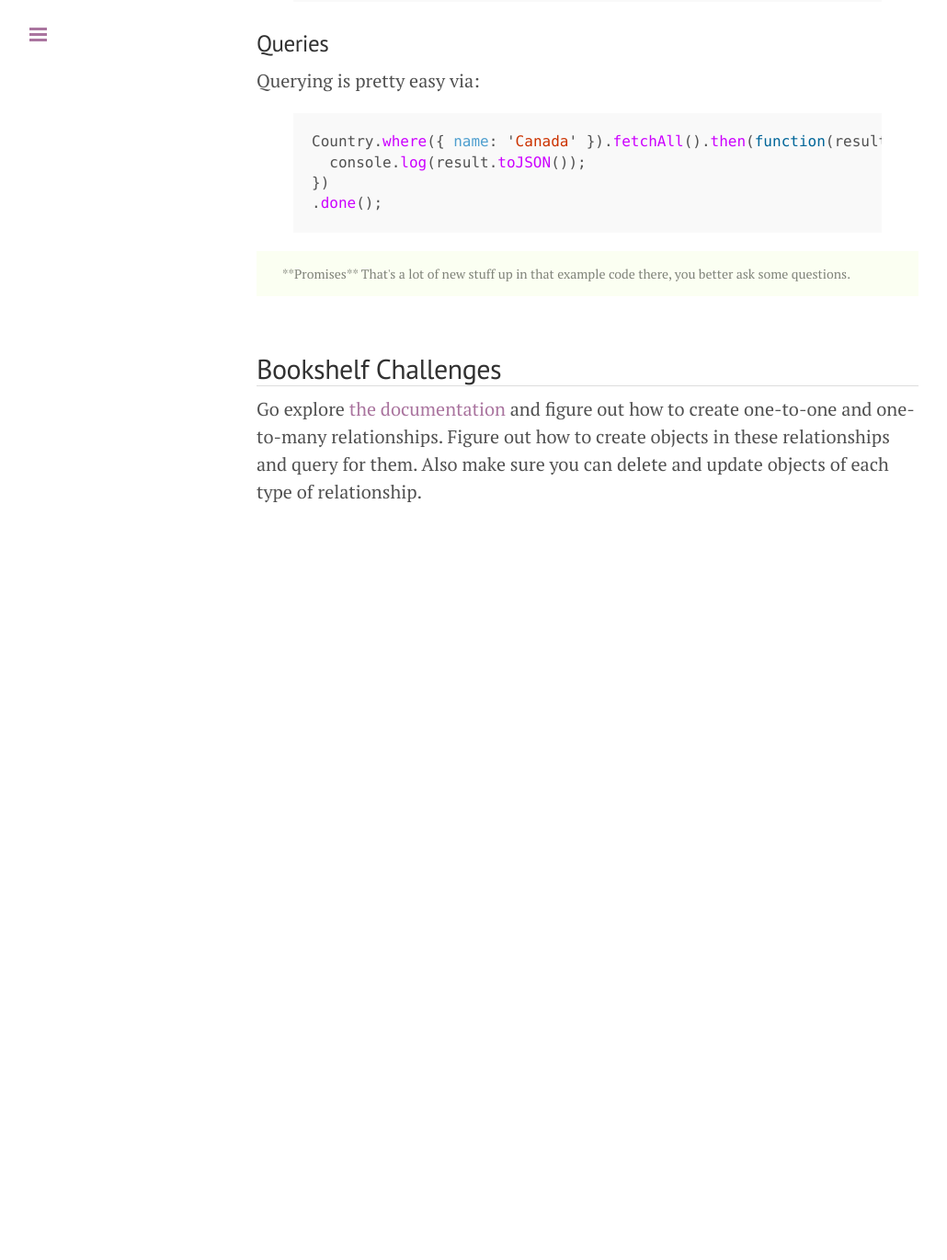
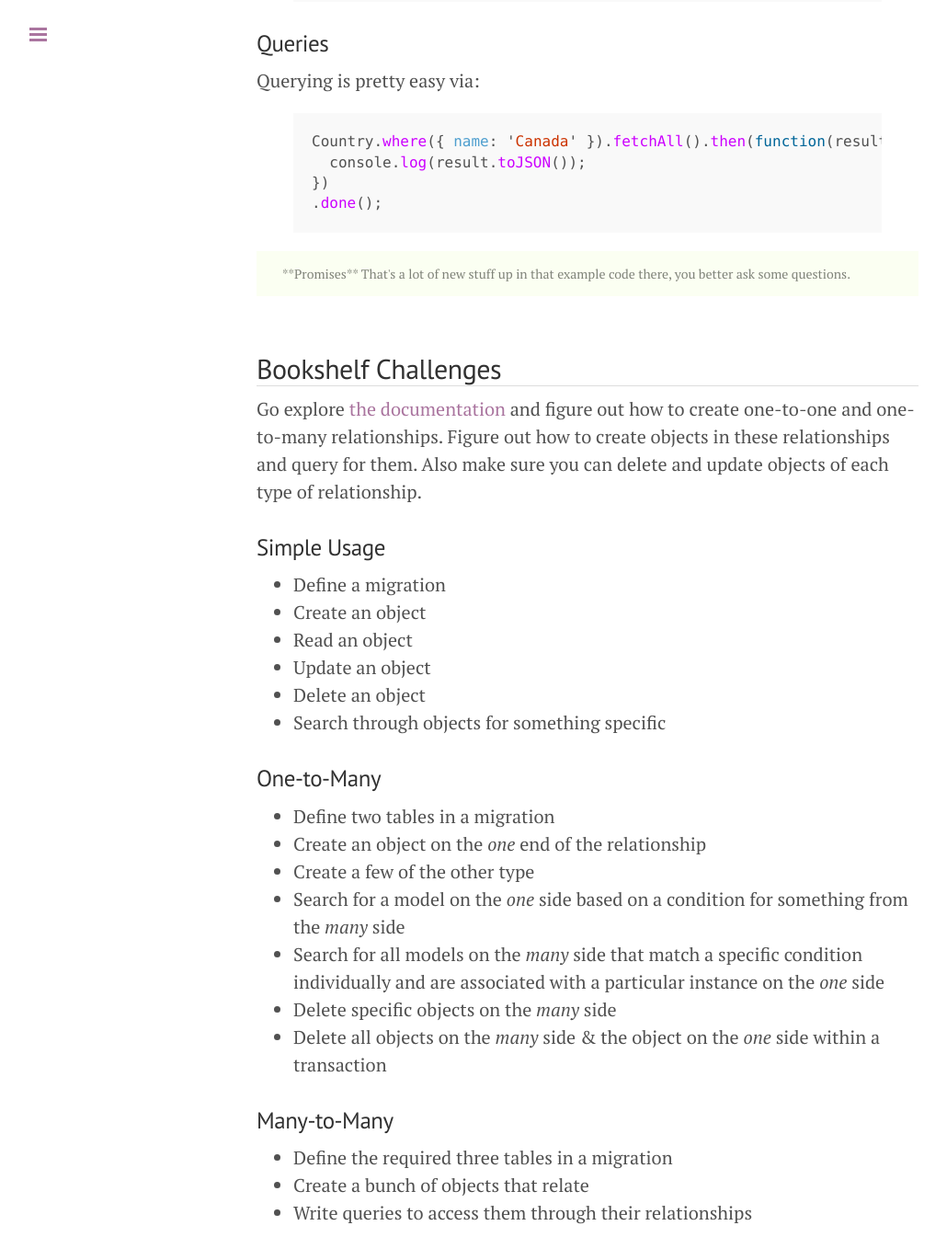
Before and after one commit to wbyoung/jsi, a Jekyll site: the page built from _posts/00-06-03-persistance.md, in a window 1280 px wide and 1400 px high, scrolled down 13695 px. Shown: the top 1370 px of the window at 92% size, without its empty margins (1-1031 px from the left). Built offline with Jekyll 4.4.1, drawn with Linux system fonts in a browser that asks for light colours; nearby versions of some CDN libraries; Markdown is read by kramdown in place of the engine named in the settings; before the commit the page ends 14325 px from its top, so only the background shows below that.

Commit message:
Some details.

```diff
--- a/_posts/00-06-03-persistance.md
+++ b/_posts/00-06-03-persistance.md
@@ -651,6 +651,34 @@ one-to-one and one-to-many relationships. Figure out how to create objects in
 these relationships and query for them. Also make sure you can delete and
 update objects of each type of relationship.
 
+### Simple Usage
+
+- Define a migration
+- Create an object
+- Read an object
+- Update an object
+- Delete an object
+- Search through objects for something specific
+
+### One-to-Many
+
+- Define two tables in a migration
+- Create an object on the _one_ end of the relationship
+- Create a few of the other type
+- Search for a model on the _one_ side based on a condition for something from
+  the _many_ side
+- Search for all models on the _many_ side that match a specific condition
+  individually and are associated with a particular instance on the _one_ side
+- Delete specific objects on the _many_ side
+- Delete all objects on the _many_ side & the object on the _one_ side within a
+  transaction
+
+### Many-to-Many
+
+- Define the required three tables in a migration
+- Create a bunch of objects that relate
+- Write queries to access them through their relationships
+
 
 [bookshelf]: http://bookshelfjs.org
 [knex]: http://knexjs.org
```
